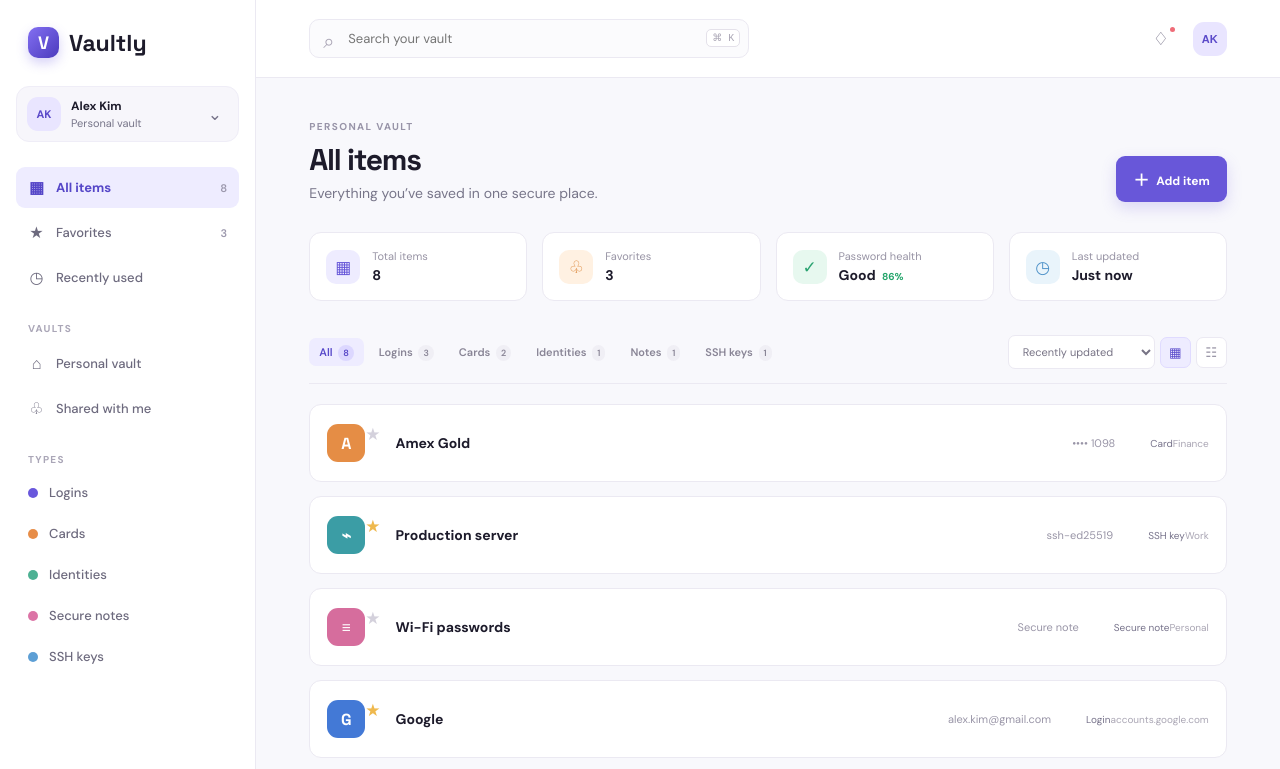
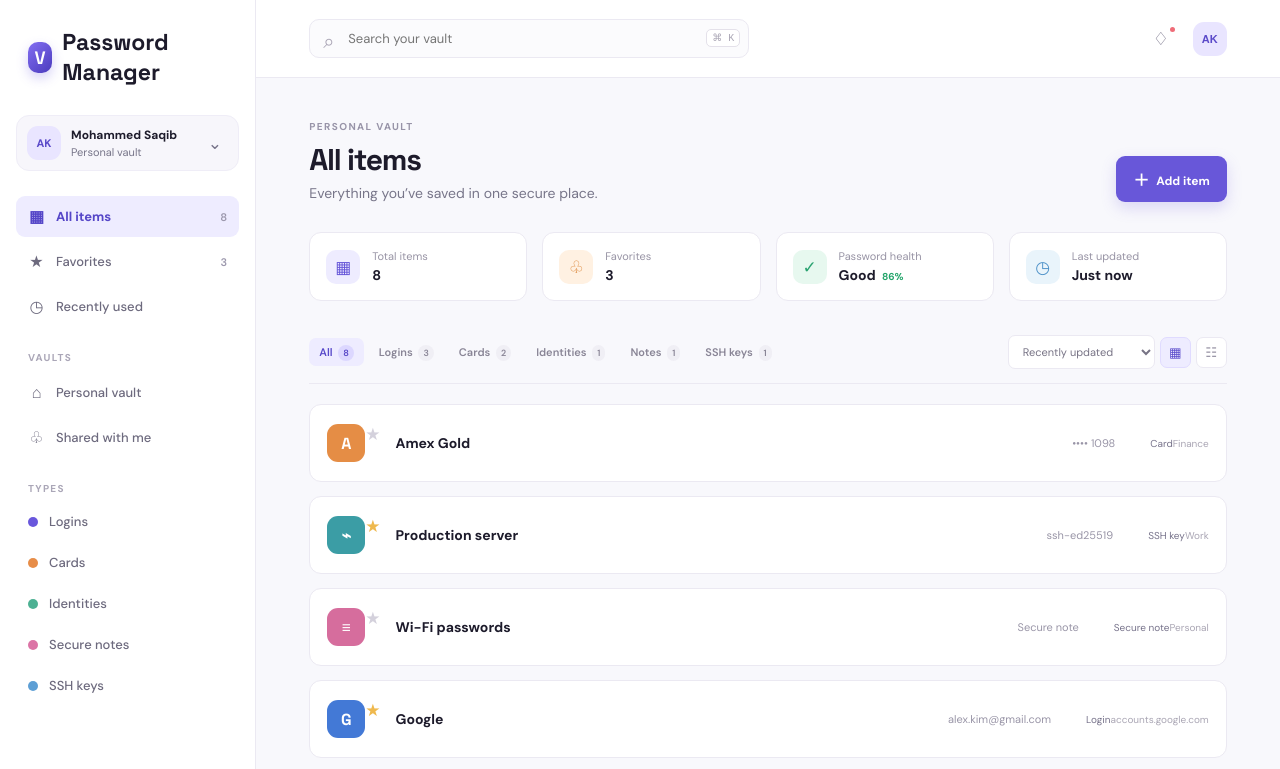
Before and after one commit to Mdsaqib07-git/password-manager, a plain HTML site: page index.html in a window 1280 px wide. Shown: the top 769 px of the page. Drawn offline with Linux system fonts and the light colour scheme.

Commit message:
Change profile name and brand in index.html
Updated user details in the profile card and changed the brand name.

```diff
--- a/index.html
+++ b/index.html
@@ -14,13 +14,13 @@
     <aside class="sidebar">
       <div class="brand">
         <div class="brand-mark">V</div>
-        <span>Vaultly</span>
+        <span>Password Manager</span>
       </div>
 
       <div class="profile-card">
         <div class="avatar">AK</div>
         <div>
-          <strong>Alex Kim</strong>
+          <strong>Mohammed Saqib</strong>
           <span>Personal vault</span>
         </div>
         <button class="icon-button subtle" aria-label="Account menu">⌄</button>
```
